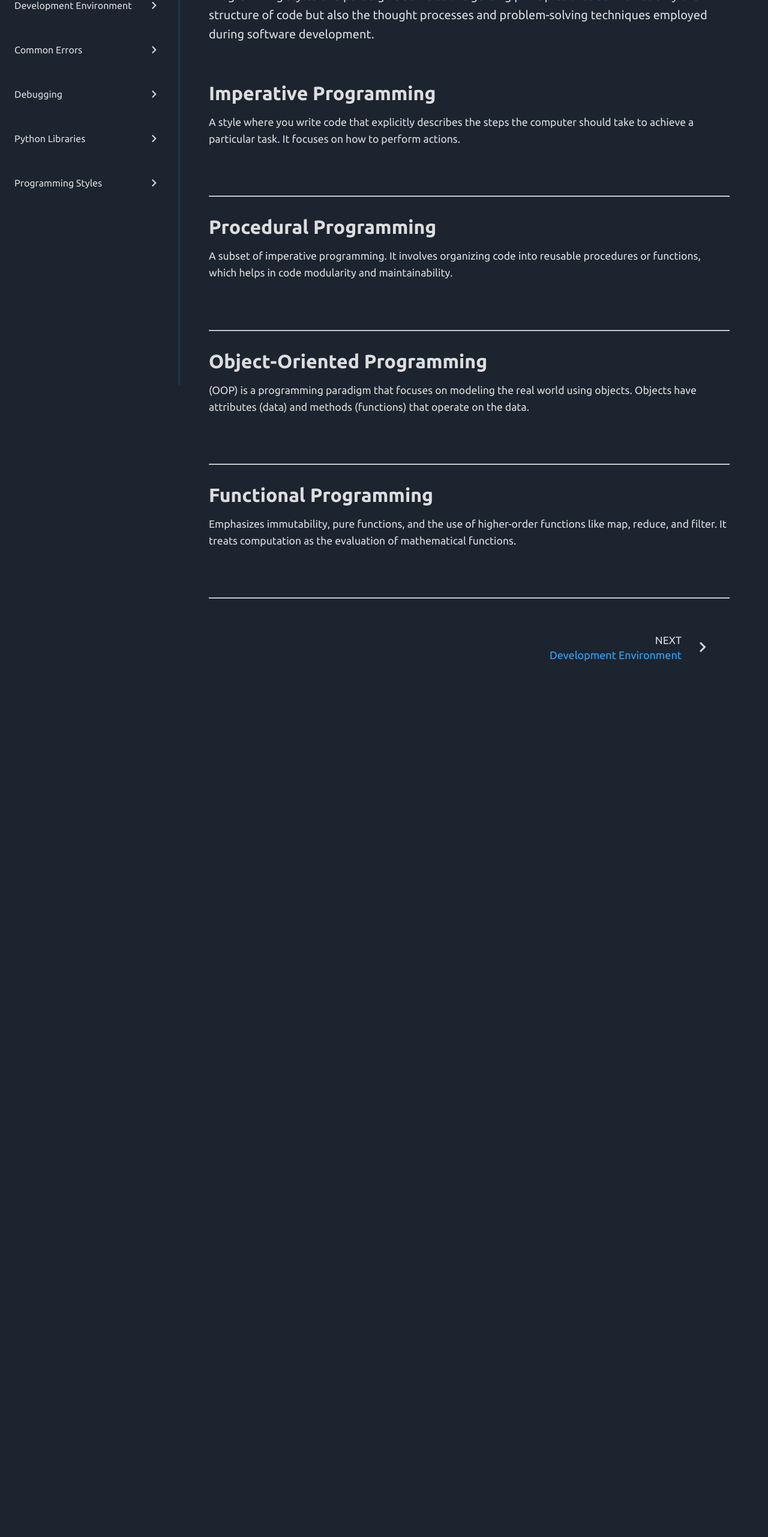
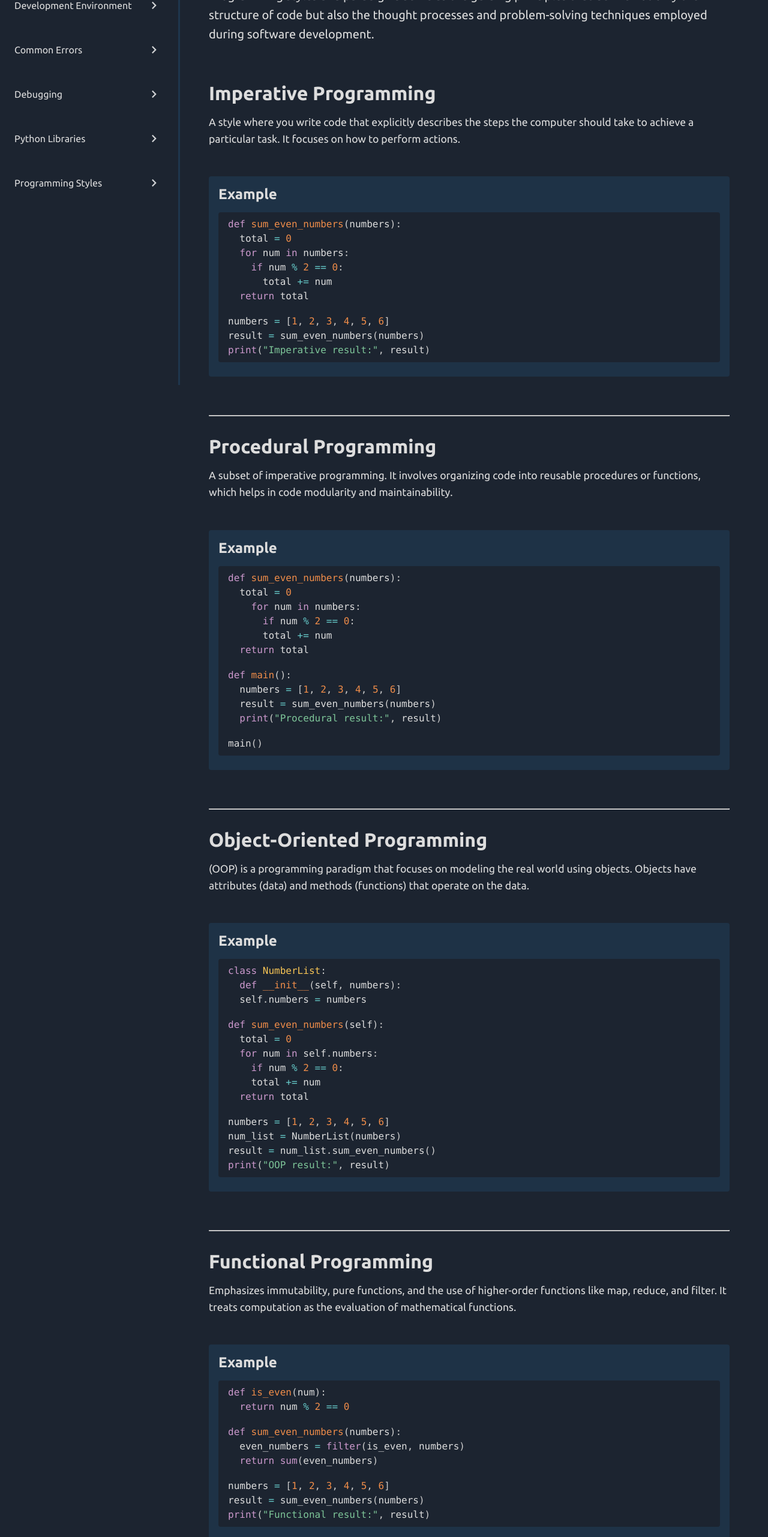
Before and after one commit to nataliadgalindo/python-wiki, a React (Vite) app: page /learn/styles in a window 1280 px wide. Shown: the part 234-2797 px from the top of the page at 60% size. Before the commit the page ends 1425 px from the top, so only its background shows below. Built offline with nearby package versions, Linux system fonts and the light colour scheme.

Commit message:
update styles

```diff
--- a/src/components/Styles.jsx
+++ b/src/components/Styles.jsx
@@ -1,6 +1,5 @@
 import { Helmet } from "react-helmet"
-import { styles } from "../data"
-import { SubSection } from "./Sections"
+import { SubSection, CodeBlock } from "./Sections"
 
 function Styles() {
   return (
@@ -19,11 +18,121 @@ function Styles() {
       </header>
 
       <div className="section-content">
-        {styles.map(({ name, desc }, i) => {
-          return (
-            <SubSection key={i} title={name} desc={<p>{desc}</p>}></SubSection>
-          )
-        })}
+        <SubSection
+          title={"Imperative Programming"}
+          desc={
+            <p>
+              A style where you write code that explicitly describes the steps
+              the computer should take to achieve a particular task. It focuses
+              on how to perform actions.
+            </p>
+          }
+        >
+          <div className="example-block">
+            <h3>Example</h3>
+            <div className="code-block">
+              <CodeBlock code={"def sum_even_numbers(numbers):"} />
+              <CodeBlock code={"  total = 0"} />
+              <CodeBlock code={"  for num in numbers:"} />
+              <CodeBlock code={"    if num % 2 == 0:"} />
+              <CodeBlock code={"      total += num"} />
+              <CodeBlock code={"  return total"} />
+              <br />
+              <CodeBlock code={"numbers = [1, 2, 3, 4, 5, 6]"} />
+              <CodeBlock code={"result = sum_even_numbers(numbers)"} />
+              <CodeBlock code={'print("Imperative result:", result)'} />
+            </div>
+          </div>
+        </SubSection>
+
+        <SubSection
+          title={"Procedural Programming"}
+          desc={
+            <p>
+              A subset of imperative programming. It involves organizing code
+              into reusable procedures or functions, which helps in code
+              modularity and maintainability.
+            </p>
+          }
+        >
+          <div className="example-block">
+            <h3>Example</h3>
+            <div className="code-block">
+              <CodeBlock code={"def sum_even_numbers(numbers):"} />
+              <CodeBlock code={"  total = 0"} />
+              <CodeBlock code={"    for num in numbers:"} />
+              <CodeBlock code={"      if num % 2 == 0:"} />
+              <CodeBlock code={"      total += num"} />
+              <CodeBlock code={"  return total"} />
+              <br />
+              <CodeBlock code={"def main():"} />
+              <CodeBlock code={"  numbers = [1, 2, 3, 4, 5, 6]"} />
+              <CodeBlock code={"  result = sum_even_numbers(numbers)"} />
+              <CodeBlock code={'  print("Procedural result:", result)'} />
+              <br />
+              <CodeBlock code={"main()"} />
+            </div>
+          </div>
+        </SubSection>
+        <SubSection
+          title={"Object-Oriented Programming"}
+          desc={
+            <p>
+              (OOP) is a programming paradigm that focuses on modeling the real
+              world using objects. Objects have attributes (data) and methods
+              (functions) that operate on the data.
+            </p>
+          }
+        >
+          <div className="example-block">
+            <h3>Example</h3>
+            <div className="code-block">
+              <CodeBlock code={"class NumberList:"} />
+              <CodeBlock code={"  def __init__(self, numbers):"} />
+              <CodeBlock code={"  self.numbers = numbers"} />
+              <br />
+              <CodeBlock code={"def sum_even_numbers(self):"} />
+              <CodeBlock code={"  total = 0"} />
+              <CodeBlock code={"  for num in self.numbers:"} />
+              <CodeBlock code={"    if num % 2 == 0:"} />
+              <CodeBlock code={"    total += num"} />
+              <CodeBlock code={"  return total"} />
+
+              <br />
+              <CodeBlock code={"numbers = [1, 2, 3, 4, 5, 6]"} />
+              <CodeBlock code={"num_list = NumberList(numbers)"} />
+              <CodeBlock code={"result = num_list.sum_even_numbers()"} />
+              <CodeBlock code={'print("OOP result:", result)'} />
+            </div>
+          </div>
+        </SubSection>
+        <SubSection
+          title={"Functional Programming"}
+          desc={
+            <p>
+              Emphasizes immutability, pure functions, and the use of
+              higher-order functions like map, reduce, and filter. It treats
+              computation as the evaluation of mathematical functions.
+            </p>
+          }
+        >
+          <div className="example-block">
+            <h3>Example</h3>
+            <div className="code-block">
+              <CodeBlock code={"def is_even(num):"} />
+              <CodeBlock code={"  return num % 2 == 0"} />
+              <br />
+              <CodeBlock code={"def sum_even_numbers(numbers):"} />
+              <CodeBlock code={"  even_numbers = filter(is_even, numbers)"} />
+              <CodeBlock code={"  return sum(even_numbers)"} />
+
+              <br />
+              <CodeBlock code={"numbers = [1, 2, 3, 4, 5, 6]"} />
+              <CodeBlock code={"result = sum_even_numbers(numbers)"} />
+              <CodeBlock code={'print("Functional result:", result)'} />
+            </div>
+          </div>
+        </SubSection>
       </div>
     </>
   )
```
